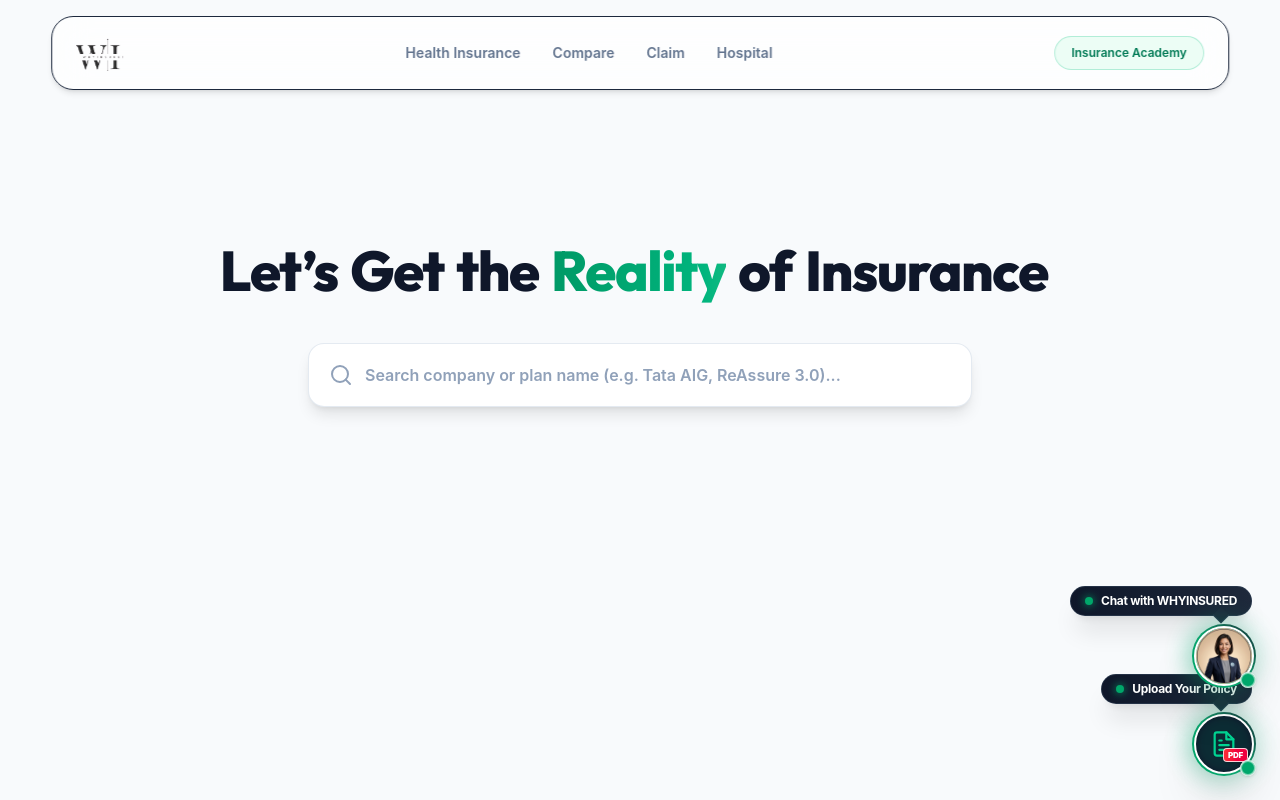
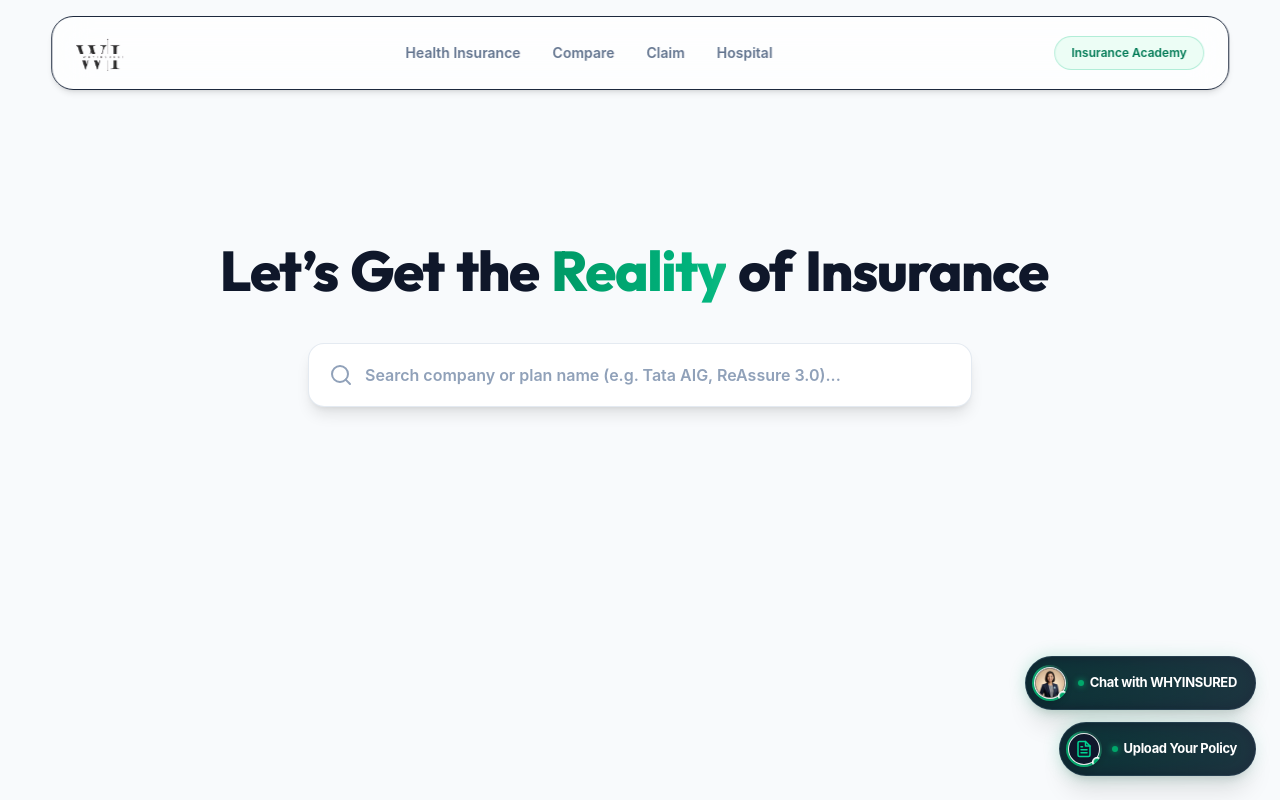
Before and after one commit to ankitwebdeveloper/Why-Insured, a React (Vite) app: page / in a window 1280 px wide. Shown: the top 800 px of the page. Built offline with nearby package versions, Linux system fonts and the light colour scheme.

Commit message:
Fix floating buttons positioning: use single fixed parent container with 12px gap to prevent overlap

```diff
--- a/src/App.jsx
+++ b/src/App.jsx
@@ -6,8 +6,7 @@ import { AnimatePresence, motion } from 'framer-motion';
 import Navbar from './components/Navbar';
 import Footer from './components/Footer';
 import Preloader from './components/Preloader';
-import AiChatAssistant from './components/AiChatAssistant';
-import UploadPolicyButton from './components/UploadPolicyButton';
+import FloatingActions from './components/FloatingActions';
 
 // Pages
 import Home from './pages/Home';
@@ -135,11 +134,8 @@ function App() {
           {/* Public Footer */}
           <Footer />
 
-          {/* Premium Floating AI Assistant */}
-          <AiChatAssistant />
-
-          {/* Independent Upload Policy Button */}
-          <UploadPolicyButton />
+          {/* Unified Floating Actions Container (Chat with WHYINSURED + Upload Your Policy) */}
+          <FloatingActions />
         </motion.div>
       )}
     </AnimatePresence>
--- a/src/components/AiChatAssistant.jsx
+++ b/src/components/AiChatAssistant.jsx
@@ -125,52 +125,25 @@ export default function AiChatAssistant() {
   return (
     <>
       {/* ========================================================================= */}
-      {/* 1. FLOATING AI BUTTON & SPEECH BUBBLE (#00A86B GREEN THEME)               */}
+      {/* 1. FLOATING AI BUTTON (RENDERED DIRECTLY INSIDE PARENT FLEX CONTAINER)     */}
       {/* ========================================================================= */}
-      <div className="fixed right-4 bottom-[98px] sm:right-6 sm:bottom-[112px] z-[90] flex flex-col items-end pointer-events-none select-none">
+      <motion.button
+        type="button"
+        onClick={handleToggle}
+        aria-label={isOpen ? 'Close AI Assistant' : 'Chat with WHYINSURED'}
+        whileHover={{ scale: 1.02 }}
+        whileTap={{ scale: 0.98 }}
+        className="pointer-events-auto group relative flex items-center gap-2.5 bg-gradient-to-r from-[#0F172A] to-[#1E293B] text-white pl-1.5 pr-4 py-1.5 sm:py-2 rounded-full shadow-xl border border-slate-700/70 hover:border-[#00A86B]/90 transition-all duration-300 cursor-pointer select-none"
+      >
+        {/* Subtle Ambient Glow Ring */}
+        <div className="absolute -inset-0.5 rounded-full bg-gradient-to-r from-[#00A86B]/40 to-[#0fa26e]/20 blur-sm opacity-50 group-hover:opacity-100 transition-opacity pointer-events-none" />
 
-        {/* Speech Bubble "Chat with WHYINSURED" — visible when chat is closed */}
-        <AnimatePresence>
-          {!isOpen && (
-            <motion.div
-              initial={{ opacity: 0, y: 10, scale: 0.9 }}
-              animate={{ opacity: 1, y: 0, scale: 1 }}
-              exit={{ opacity: 0, y: 8, scale: 0.9 }}
-              transition={{ duration: 0.35, ease: 'easeOut', delay: 0.3 }}
-              className="pointer-events-auto mb-2 mr-1 cursor-pointer group"
-              onClick={handleToggle}
-            >
-              <div className="relative bg-gradient-to-r from-[#0F172A] to-[#1E293B] text-white px-3.5 py-1.5 rounded-2xl shadow-xl border border-slate-700/60 flex items-center gap-2 hover:border-[#00A86B]/80 transition-all hover:scale-[1.03]">
-                {/* Subtle pulsing AI Sparkle with #00A86B Accent */}
-                <span className="w-2 h-2 rounded-full bg-[#00A86B] animate-pulse shrink-0 shadow-[0_0_8px_#00A86B]" />
-                <span className="text-xs font-bold tracking-tight text-white flex items-center gap-1">
-                  <span>Chat with WHYINSURED</span>
-                </span>
-
-                {/* Speech Bubble Downward Arrow Pointer */}
-                <div className="absolute -bottom-1.5 right-6 w-3 h-3 bg-[#1E293B] rotate-45 border-r border-b border-slate-700/60" />
-              </div>
-            </motion.div>
-          )}
-        </AnimatePresence>
-
-        {/* Circular AI Avatar Button with #00A86B Theme */}
-        <motion.button
-          type="button"
-          onClick={handleToggle}
-          aria-label={isOpen ? 'Close AI Assistant' : 'Open AI Assistant'}
-          whileHover={{ scale: 1.08 }}
-          whileTap={{ scale: 0.94 }}
-          className="pointer-events-auto relative w-14 h-14 sm:w-16 sm:h-16 rounded-full shadow-2xl p-0.5 bg-gradient-to-tr from-[#00A86B] via-[#0fa26e] to-[#0F172A] focus:outline-hidden transition-all duration-300 cursor-pointer group"
-        >
-          {/* Subtle Ambient Pulsing Glow Ring in #00A86B */}
-          <div className="absolute -inset-1 rounded-full bg-gradient-to-r from-[#00A86B]/60 to-[#0fa26e]/30 blur-md opacity-75 group-hover:opacity-100 transition-opacity animate-pulse pointer-events-none" />
-
-          {/* Button Content Container */}
-          <div className="relative w-full h-full rounded-full overflow-hidden bg-slate-900 border-2 border-white flex items-center justify-center">
+        {/* Circular AI Advisor Avatar */}
+        <div className="relative w-8 h-8 sm:w-9 sm:h-9 rounded-full overflow-hidden p-0.5 bg-gradient-to-tr from-[#00A86B] via-[#0fa26e] to-[#0F172A] shrink-0 shadow-md">
+          <div className="w-full h-full rounded-full overflow-hidden bg-slate-900 border border-white/90 flex items-center justify-center">
             {isOpen ? (
               <div className="w-full h-full bg-[#00A86B] text-white flex items-center justify-center">
-                <FiX className="text-2xl transition-transform duration-200 group-hover:rotate-90" />
+                <FiX className="text-sm transition-transform duration-200 group-hover:rotate-90" />
               </div>
             ) : (
               <img
@@ -181,14 +154,22 @@ export default function AiChatAssistant() {
             )}
           </div>
 
-          {/* Online Status Dot Indicator */}
+          {/* Online Status Indicator */}
           {!isOpen && (
-            <span className="absolute bottom-0 right-0 w-4 h-4 bg-[#00A86B] border-2 border-white rounded-full shadow-sm">
+            <span className="absolute bottom-0 right-0 w-2.5 h-2.5 bg-[#00A86B] border-2 border-white rounded-full">
               <span className="absolute inset-0 rounded-full bg-[#00A86B] animate-ping opacity-75" />
             </span>
           )}
-        </motion.button>
-      </div>
+        </div>
+
+        {/* Button Text Label */}
+        <div className="relative flex items-center gap-1.5 pr-0.5">
+          <span className="w-1.5 h-1.5 rounded-full bg-[#00A86B] animate-pulse shrink-0 shadow-[0_0_6px_#00A86B]" />
+          <span className="text-xs sm:text-[13px] font-bold tracking-tight text-white whitespace-nowrap font-sans">
+            {isOpen ? 'Close Chat' : 'Chat with WHYINSURED'}
+          </span>
+        </div>
+      </motion.button>
 
       {/* ========================================================================= */}
       {/* 2. FLOATING AI CHAT PANEL (#00A86B GREEN ACCENTS + CLEAN LIGHT UI)       */}
--- /dev/null
+++ b/src/components/FloatingActions.jsx
@@ -0,0 +1,28 @@
+import React from 'react';
+import AiChatAssistant from './AiChatAssistant';
+import UploadPolicyButton from './UploadPolicyButton';
+
+/**
+ * FloatingActions Component
+ *
+ * Single fixed parent container on the bottom-right of the viewport.
+ * Vertically stacks the two independent action buttons with a strict 12px gap:
+ * 1. Chat with WHYINSURED (top)
+ * 2. Upload Your Policy (bottom)
+ *
+ * Controls all position coordinates so buttons NEVER overlap on any screen size.
+ */
+export default function FloatingActions() {
+  return (
+    <div
+      id="whyinsured-floating-actions"
+      className="fixed right-4 bottom-5 sm:right-6 sm:bottom-6 z-[90] flex flex-col items-end gap-3 pointer-events-none select-none"
+    >
+      {/* 1. Chat with WHYINSURED Button (Top) */}
+      <AiChatAssistant />
+
+      {/* 2. Upload Your Policy Button (Bottom) */}
+      <UploadPolicyButton />
+    </div>
+  );
+}
--- a/src/components/UploadPolicyButton.jsx
+++ b/src/components/UploadPolicyButton.jsx
@@ -1,19 +1,19 @@
 import React from 'react';
 import { Link, useLocation } from 'react-router-dom';
-import { motion, AnimatePresence } from 'framer-motion';
+import { motion } from 'framer-motion';
 
 /**
  * UploadPolicyButton Component
  *
- * An independent, modular floating action button that navigates to the dedicated
- * "/upload-policy" page when clicked.
+ * An independent floating action button rendered inside the single parent
+ * floating-action flex container.
  *
- * Replicates the exact visual language of the "Chat with WHYINSURED" floating action:
- * - Floating position on bottom-right (stacked neatly below Chat with WHYINSURED)
- * - Matching speech bubble with dark gradient pill & downward pointer
- * - Matching circular button size (w-14 h-14 sm:w-16 sm:h-16)
- * - Matching emerald-navy gradient border, ambient pulsing glow ring, and status dot
- * - Polished, high-visibility circular PDF icon treatment
+ * Visually matches the "Chat with WHYINSURED" action button:
+ * - Rounded pill shape (pl-1.5 pr-4 py-1.5 sm:py-2 rounded-full)
+ * - Dark slate gradient background (#0F172A to #1E293B)
+ * - Circular PDF icon on the left with emerald border and active status dot
+ * - Emerald pulsing dot + Bold text "Upload Your Policy"
+ * - Navigates to "/upload-policy"
  */
 export default function UploadPolicyButton() {
   const location = useLocation();
@@ -24,61 +24,28 @@ export default function UploadPolicyButton() {
   }
 
   return (
-    <div className="fixed right-4 bottom-4 sm:right-6 sm:bottom-6 z-[88] flex flex-col items-end pointer-events-none select-none">
-
-      {/* Speech Bubble "Upload Your Policy" */}
     <Link
       to="/upload-policy"
-        className="pointer-events-auto mb-2 mr-1 cursor-pointer group block"
+      className="pointer-events-auto group block cursor-pointer select-none"
       aria-label="Upload Your Policy"
     >
       <motion.div
-          initial={{ opacity: 0, y: 10, scale: 0.9 }}
-          animate={{ opacity: 1, y: 0, scale: 1 }}
-          exit={{ opacity: 0, y: 8, scale: 0.9 }}
-          transition={{ duration: 0.35, ease: 'easeOut', delay: 0.35 }}
-          className="relative bg-gradient-to-r from-[#0F172A] to-[#1E293B] text-white px-3.5 py-1.5 rounded-2xl shadow-xl border border-slate-700/60 flex items-center gap-2 hover:border-[#00A86B]/80 transition-all hover:scale-[1.03]"
+        whileHover={{ scale: 1.02 }}
+        whileTap={{ scale: 0.98 }}
+        className="relative flex items-center gap-2.5 bg-gradient-to-r from-[#0F172A] to-[#1E293B] text-white pl-1.5 pr-4 py-1.5 sm:py-2 rounded-full shadow-xl border border-slate-700/70 hover:border-[#00A86B]/90 transition-all duration-300"
       >
-          {/* Subtle pulsing Emerald Dot */}
-          <span className="w-2 h-2 rounded-full bg-[#00A86B] animate-pulse shrink-0 shadow-[0_0_8px_#00A86B]" />
+        {/* Subtle Ambient Glow */}
+        <div className="absolute -inset-0.5 rounded-full bg-gradient-to-r from-[#00A86B]/40 to-[#0fa26e]/20 blur-sm opacity-50 group-hover:opacity-100 transition-opacity pointer-events-none" />
 
-          <span className="text-xs font-bold tracking-tight text-white flex items-center gap-1">
-            <span>Upload Your Policy</span>
-          </span>
-
-          {/* Speech Bubble Downward Arrow Pointer */}
-          <div className="absolute -bottom-1.5 right-6 w-3 h-3 bg-[#1E293B] rotate-45 border-r border-b border-slate-700/60" />
-        </motion.div>
-      </Link>
-
-      {/* Circular PDF Action Button matching Chat Advisor Avatar Dimensions */}
-      <Link
-        to="/upload-policy"
-        className="pointer-events-auto block cursor-pointer group"
-        aria-label="Upload Your Policy Document"
-      >
-        <motion.div
-          whileHover={{ scale: 1.08 }}
-          whileTap={{ scale: 0.94 }}
-          className="relative w-14 h-14 sm:w-16 sm:h-16 rounded-full shadow-2xl p-0.5 bg-gradient-to-tr from-[#00A86B] via-[#0fa26e] to-[#0F172A] focus:outline-hidden transition-all duration-300"
-        >
-          {/* Ambient Pulsing Glow Ring in #00A86B */}
-          <div className="absolute -inset-1 rounded-full bg-gradient-to-r from-[#00A86B]/60 to-[#0fa26e]/30 blur-md opacity-75 group-hover:opacity-100 transition-opacity animate-pulse pointer-events-none" />
-
-          {/* Inner Circular Container with Polished PDF Symbol */}
-          <div className="relative w-full h-full rounded-full overflow-hidden bg-slate-900 border-2 border-white flex flex-col items-center justify-center group-hover:bg-slate-800 transition-colors">
-            {/* Center Radial Highlight */}
-            <div className="absolute inset-0 bg-[#00A86B]/15 rounded-full blur-xs pointer-events-none" />
-
-            {/* Crisp PDF Document Vector Icon */}
-            <div className="relative flex flex-col items-center justify-center">
-              <div className="relative">
+        {/* Circular PDF Icon */}
+        <div className="relative w-8 h-8 sm:w-9 sm:h-9 rounded-full overflow-hidden p-0.5 bg-gradient-to-tr from-[#00A86B] via-[#0fa26e] to-[#0F172A] shrink-0 shadow-md">
+          <div className="w-full h-full rounded-full overflow-hidden bg-slate-900 border border-white/90 flex items-center justify-center text-emerald-400 group-hover:text-emerald-300 transition-colors">
             <svg
-                  className="w-6 h-6 sm:w-7 sm:h-7 text-emerald-400 group-hover:text-emerald-300 transition-colors"
+              className="w-4 h-4 sm:w-4.5 sm:h-4.5 text-emerald-400"
               viewBox="0 0 24 24"
               fill="none"
               stroke="currentColor"
-                  strokeWidth="1.9"
+              strokeWidth="2"
               strokeLinecap="round"
               strokeLinejoin="round"
             >
@@ -88,21 +55,22 @@ export default function UploadPolicyButton() {
               <line x1="16" y1="17" x2="8" y2="17" />
               <line x1="10" y1="9" x2="8" y2="9" />
             </svg>
+          </div>
 
-                {/* PDF Red Badge Overlay */}
-                <span className="absolute -bottom-1 -right-2.5 bg-gradient-to-r from-red-500 to-rose-600 text-white font-black text-[7.5px] sm:text-[8px] px-1 py-0.5 rounded tracking-tight shadow-sm border border-white/80 leading-none">
-                  PDF
+          {/* Status Indicator */}
+          <span className="absolute bottom-0 right-0 w-2.5 h-2.5 bg-[#00A86B] border-2 border-white rounded-full">
+            <span className="absolute inset-0 rounded-full bg-[#00A86B] animate-ping opacity-75" />
           </span>
         </div>
+
+        {/* Button Text Label */}
+        <div className="relative flex items-center gap-1.5 pr-0.5">
+          <span className="w-1.5 h-1.5 rounded-full bg-[#00A86B] animate-pulse shrink-0 shadow-[0_0_6px_#00A86B]" />
+          <span className="text-xs sm:text-[13px] font-bold tracking-tight text-white whitespace-nowrap font-sans">
+            Upload Your Policy
+          </span>
         </div>
-          </div>
-
-          {/* Status Dot Indicator */}
-          <span className="absolute bottom-0 right-0 w-4 h-4 bg-[#00A86B] border-2 border-white rounded-full shadow-sm">
-            <span className="absolute inset-0 rounded-full bg-[#00A86B] animate-ping opacity-75" />
-          </span>
       </motion.div>
     </Link>
-    </div>
   );
 }
```
Also changed, not shown: 8 other files (tests, documents, lock files or other folders). Lines whose indentation alone changed are shown as unchanged.
